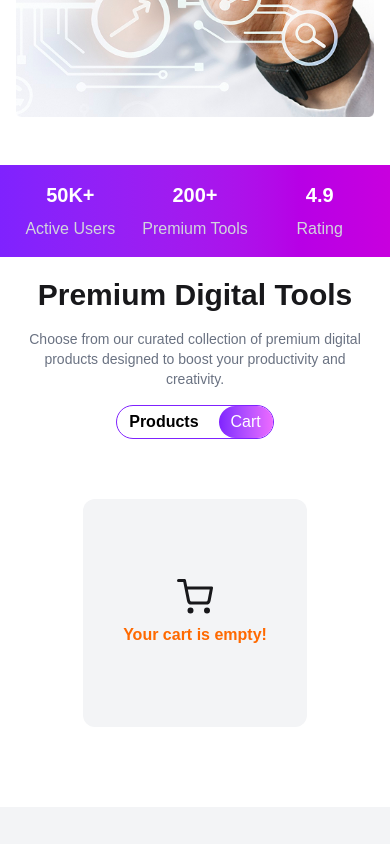
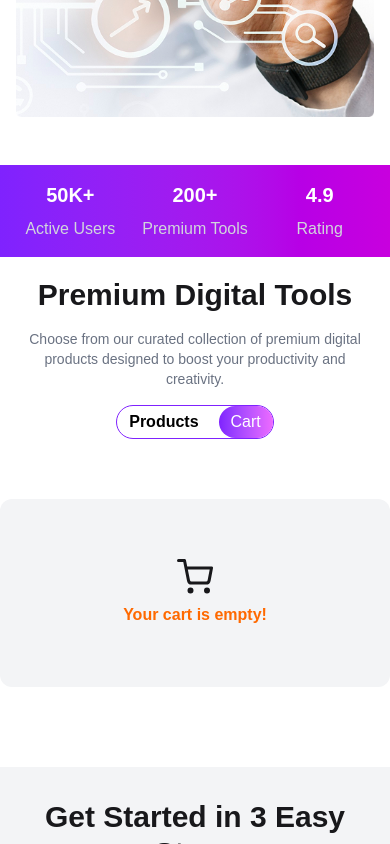
Before and after one commit to rashidulislamg71/digtools-platform, a React (Vite) app: page / in a window 390 px wide. Both pictures are taken after a click on the button "Cart". Shown: the part 737-1581 px from the top of the page. Built offline with nearby package versions, Linux system fonts and the light colour scheme.

Commit message:
carted item summation

```diff
--- a/src/App.jsx
+++ b/src/App.jsx
@@ -114,19 +114,26 @@ const promisePricing = pricingData();
 function App() {
   const [active, setActive] = useState('products');
   const [cartItems, setCartItems] = useState([]);
+  const [cartSum, setCartSum] = useState(0);
 
   const addToCartHandle = (item) => {
-    const data = [...cartItems, item];
-    setCartItems(data);
+    const updatedCart = [...cartItems, item];
+    setCartItems(updatedCart);
+
+    const totalPrice = updatedCart.reduce((sum, item) => sum + item.price, 0);
+    setCartSum(totalPrice);
   };
 
   const removeItemFormCart = (item) => {
-    const filterItem = cartItems.filter(cart => cart.id !== item.id);
-    setCartItems(filterItem);
+    const updatedCart = cartItems.filter(cart => cart.id !== item.id);
+    setCartItems(updatedCart);
+    const totalPrice = updatedCart.reduce((sum, i) => sum + i.price, 0);
+    setCartSum(totalPrice);
   }
 
   const proceedToCheckout = () => {
     setCartItems([]);
+    setCartSum(0);
   }
 
   return (
@@ -157,7 +164,7 @@ function App() {
             {active === "products" ? (
               <Products promiseProducts={promiseProducts} addToCartHandle={addToCartHandle} productIcons={productIcons} />
             ) : (
-              <Carts cartItems={cartItems} setCartItems={setCartItems} productIcons={productIcons} removeItemFormCart={removeItemFormCart} proceedToCheckout={proceedToCheckout} />
+              <Carts cartItems={cartItems} setCartItems={setCartItems} productIcons={productIcons} removeItemFormCart={removeItemFormCart} proceedToCheckout={proceedToCheckout} cartSum={cartSum} />
             )}
           </Suspense>
         </section>
--- a/src/components/Carts/Carts.jsx
+++ b/src/components/Carts/Carts.jsx
@@ -2,10 +2,10 @@ import React from 'react'
 import Cart from './Cart'
 import { FiShoppingCart } from 'react-icons/fi'
 
-function Carts({ cartItems, setCartItems, productIcons, removeItemFormCart, proceedToCheckout }) {
+function Carts({ cartItems, productIcons, removeItemFormCart, proceedToCheckout, cartSum }) {
 
   return (
-    <div className="max-w-4xl md:w-6xl rounded-xl bg-gray-100 p-10 mb-20 mt-10 ">
+    <div className="w-full md:w-6xl rounded-xl bg-gray-100 p-5 md:p-10 mb-20 mt-10 ">
       <ul className='flex flex-col justify-center  items-center gap-5'>
         {
           cartItems.length > 0 ?
@@ -13,6 +13,10 @@ function Carts({ cartItems, setCartItems, productIcons, removeItemFormCart, proc
               {cartItems.map((cart) => (
                 <Cart key={cart.id} cart={cart} productIcons={productIcons} removeItemFormCart={removeItemFormCart} proceedToCheckout={proceedToCheckout} />
               ))}
+              <div className="bg-green-50 p-5 rounded flex justify-between items-center w-full">
+                <p>Total</p>
+                <p>$-{cartSum.toFixed(2)}</p>
+              </div>
               <button onClick={proceedToCheckout} className="w-full py-1 font-bold text-white cursor-pointer hover:bg-green-500 bg-green-600 rounded-full" >Proceed To Checkout</button>
             </> : <>
               <div className=''>
--- a/src/components/NavBar/NavBar.jsx
+++ b/src/components/NavBar/NavBar.jsx
@@ -25,10 +25,6 @@ const navLinks = (
 
 function NavBar({ cartItems }) {
   const [isMenuOpen, setIsMenuOpen] = useState(false);
-
-  const showCartComponent = () => {
-
-  }
 
   return (
     <div
```
